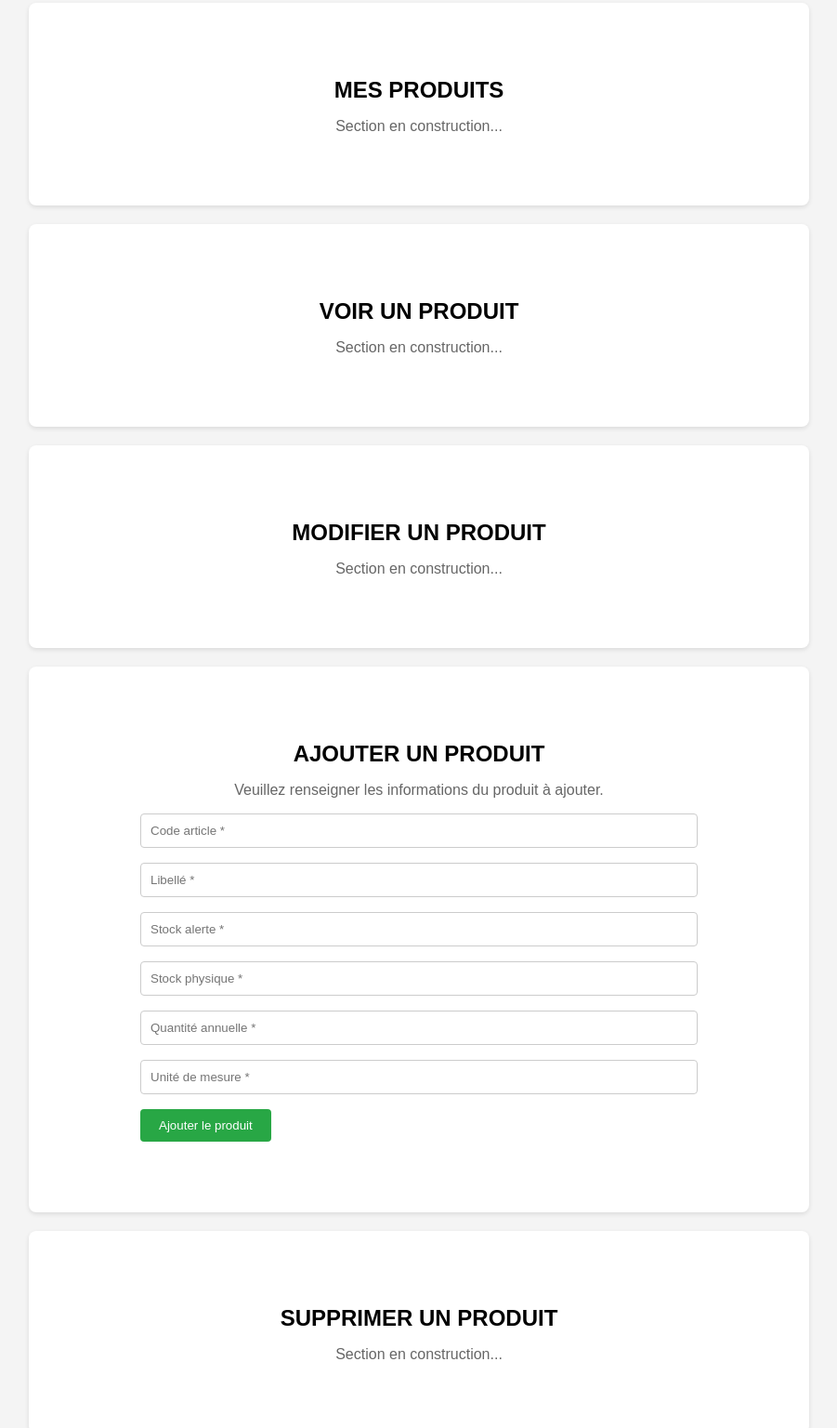
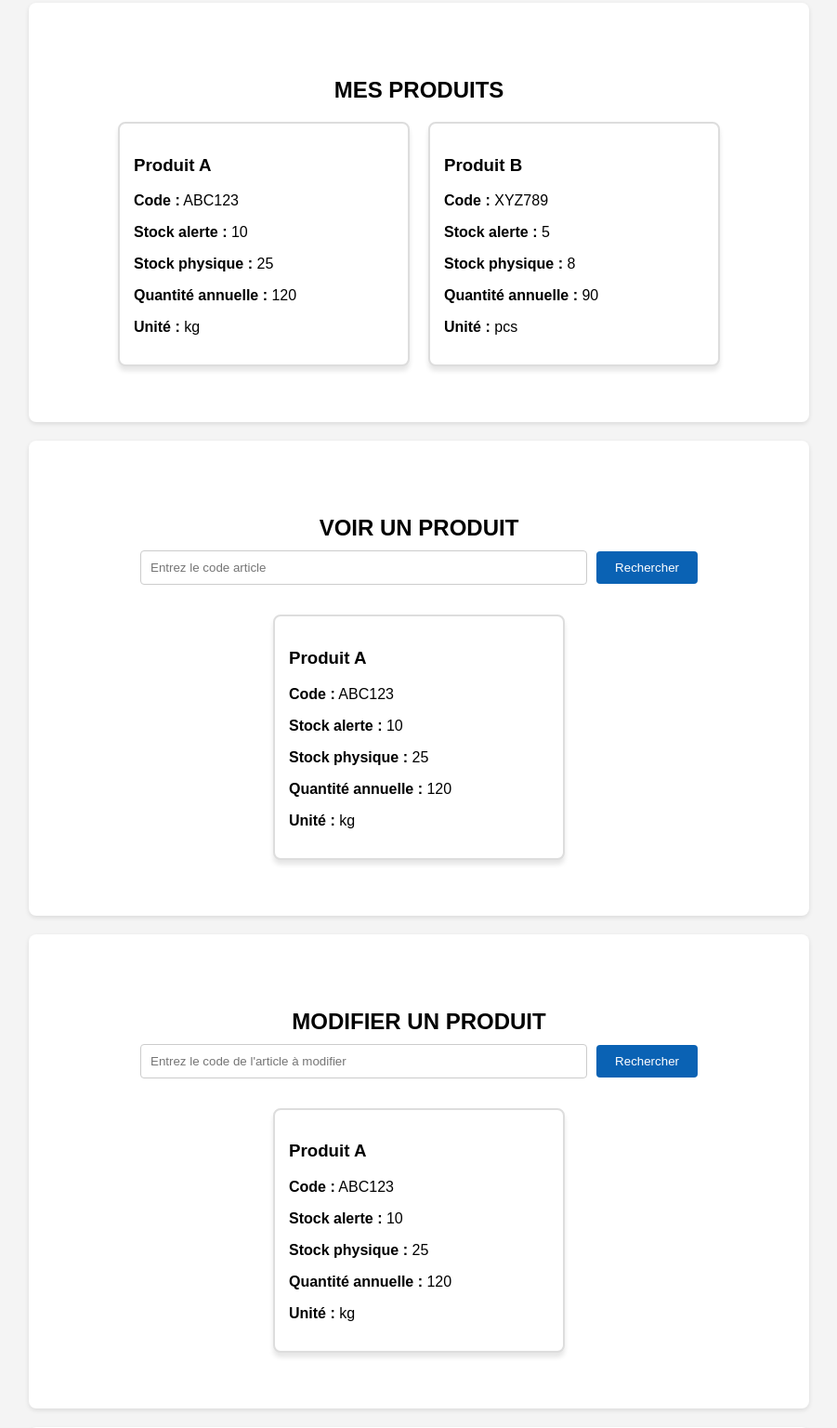
Before and after one commit to nietdavid/PAPYRUS, a plain HTML site: page Frontend/index.html in a window 1280 px wide. Shown: the part 200-1736 px from the top of the page at 93% size, without its empty margins (189-1090 px from the left). Drawn offline with Linux system fonts and the light colour scheme.

Commit message:
MAJ FRONT

```diff
--- a/Frontend/css/styles.css
+++ b/Frontend/css/styles.css
@@ -3,7 +3,6 @@ html {
   scroll-behavior: smooth;
   scroll-padding-top: 70px;
 }
-
 
 /* Style général */
 body {
@@ -73,6 +72,40 @@ h2 {
   color: #666;
 }
 
+/* Produits */
+.product-list {
+  display: flex;
+  flex-wrap: wrap;
+  gap: 20px;
+  justify-content: center;
+  margin-top: 20px;
+}
+
+.product-card {
+  background-color: #ffffff;
+  border: 2px solid #ddd;
+  border-radius: 8px;
+  padding: 15px;
+  width: 280px;
+  box-shadow: 0 5px 5px rgba(0,0,0,0.1);
+}
+
+.label {
+  font-weight: bold;
+}
+
+#voir-produit .product-card {
+  margin: 0 auto;
+}
+
+#modifier-produit .product-card{
+  margin: 0 auto;
+}
+
+#supprimer-produit .product-card{
+  margin: 0 auto;
+}
+
 /* Formulaire */
 form {
   max-width: 600px;
@@ -91,9 +124,22 @@ form {
   box-sizing: border-box;
 }
 
+.form-inline {
+  display: flex;
+  gap: 10px;
+  justify-content: center;
+  align-items: center;
+  flex-wrap: wrap;
+  margin-bottom: 2rem;
+}
+
+.form-inline .form-control {
+  flex: 1;
+  min-width: 250px;
+}
 /* Boutons */
-.btn-success {
-  background-color: #28a745;
+.btn {
+  background-color: #0a62b4;
   color: white;
   padding: 10px 20px;
   border: none;
@@ -101,8 +147,8 @@ form {
   cursor: pointer;
 }
 
-.btn-success:hover {
-  background-color: #218838;
+.btn:hover {
+  background-color: #084d94;
 }
 
 /* Pied de page */
--- a/Frontend/index.html
+++ b/Frontend/index.html
@@ -20,22 +20,75 @@
     <header class="masthead">
         <div class="masthead-heading">Bienvenue sur votre gestionnaire de produits</div>
     </header>
-
+    <!--Tous mes produits-->
     <section id="mes-produits">
         <h2>Mes Produits</h2>
-        <p class="text-muted">Section en construction...</p>
+        <div class="product-list">
+            <div class="product-card">
+                <h3>Produit A</h3>
+                <p><span class="label">Code :</span> ABC123</p>
+                <p><span class="label">Stock alerte :</span> 10</p>
+                <p><span class="label">Stock physique :</span> 25</p>
+                <p><span class="label">Quantité annuelle :</span> 120</p>
+                <p><span class="label">Unité :</span> kg</p>
+            </div>
+            <div class="product-card">
+                <h3>Produit B</h3>
+                <p><span class="label">Code :</span> XYZ789</p>
+                <p><span class="label">Stock alerte :</span> 5</p>
+                <p><span class="label">Stock physique :</span> 8</p>
+                <p><span class="label">Quantité annuelle :</span> 90</p>
+                <p><span class="label">Unité :</span> pcs</p>
+            </div>
+        </div>
     </section>
 
+    <!--Un seul produit-->
     <section id="voir-produit">
         <h2>Voir un Produit</h2>
-        <p class="text-muted">Section en construction...</p>
+
+        <!-- Formulaire de recherche -->
+        <form class="product-search-form">
+            <div class="form-inline">
+                <input class="form-control" type="text" placeholder="Entrez le code article" required />
+                <button class="btn" type="submit">Rechercher</button>
+            </div>
+        </form>
+
+        <!-- Carte du produit affiché -->
+        <div class="product-card">
+            <h3>Produit A</h3>
+            <p><span class="label">Code :</span> ABC123</p>
+            <p><span class="label">Stock alerte :</span> 10</p>
+            <p><span class="label">Stock physique :</span> 25</p>
+            <p><span class="label">Quantité annuelle :</span> 120</p>
+            <p><span class="label">Unité :</span> kg</p>
+        </div>
     </section>
 
+    <!--Modifier un produit-->
     <section id="modifier-produit">
         <h2>Modifier un Produit</h2>
-        <p class="text-muted">Section en construction...</p>
+
+        <!-- Formulaire de recherche -->
+        <form class="product-search-form">
+            <div class="form-inline">
+                <input class="form-control" type="text" placeholder="Entrez le code de l'article à modifier" required />
+                <button class="btn" type="submit">Rechercher</button>
+            </div>
+        </form>
+
+        <!-- Carte du produit affiché -->
+        <div class="product-card">
+            <h3>Produit A</h3>
+            <p><span class="label">Code :</span> ABC123</p>
+            <p><span class="label">Stock alerte :</span> 10</p>
+            <p><span class="label">Stock physique :</span> 25</p>
+            <p><span class="label">Quantité annuelle :</span> 120</p>
+            <p><span class="label">Unité :</span> kg</p>
+        </div>
     </section>
-
+    <!--Ajouter un produit-->
     <section id="ajouter-produit">
         <h2>Ajouter un Produit</h2>
         <p class="text-muted">Veuillez renseigner les informations du produit à ajouter.</p>
@@ -59,14 +112,31 @@
                 <input class="form-control" id="unimes" type="text" placeholder="Unité de mesure *" required />
             </div>
             <div class="form-group">
-                <button class="btn-success" type="submit">Ajouter le produit</button>
+                <button class="btn" type="submit">Ajouter le produit</button>
             </div>
         </form>
     </section>
-
+    <!--Supprimer un produit-->
     <section id="supprimer-produit">
         <h2>Supprimer un Produit</h2>
-        <p class="text-muted">Section en construction...</p>
+
+        <!-- Formulaire de recherche -->
+        <form class="product-search-form">
+            <div class="form-inline">
+                <input class="form-control" type="text" placeholder="Entrez le code de l'article à supprimer" required />
+                <button class="btn" type="submit">Rechercher</button>
+            </div>
+        </form>
+
+        <!-- Carte du produit affiché -->
+        <div class="product-card">
+            <h3>Produit A</h3>
+            <p><span class="label">Code :</span> ABC123</p>
+            <p><span class="label">Stock alerte :</span> 10</p>
+            <p><span class="label">Stock physique :</span> 25</p>
+            <p><span class="label">Quantité annuelle :</span> 120</p>
+            <p><span class="label">Unité :</span> kg</p>
+        </div>
     </section>
 
     <footer>
```
Also changed, not shown: 1 other file.
